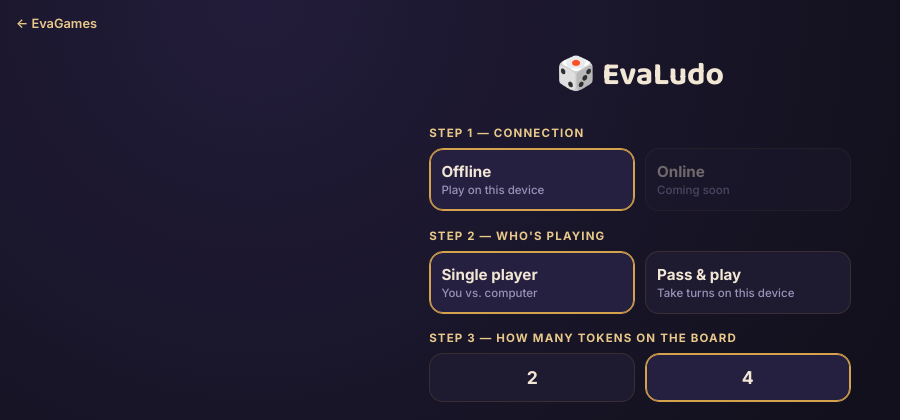
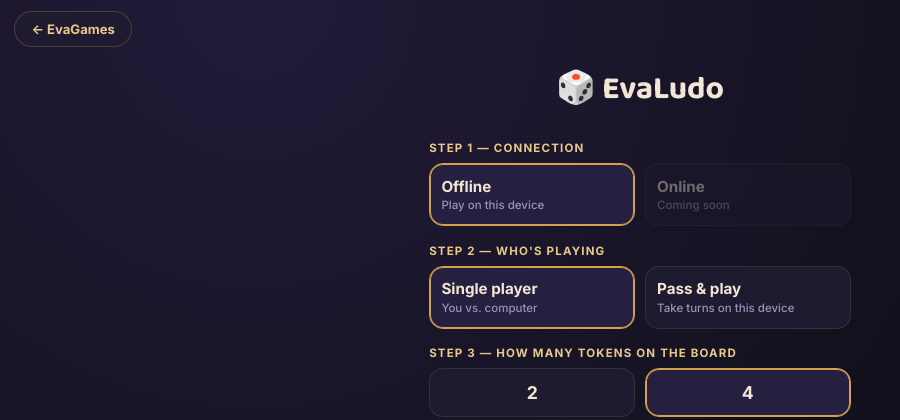
Before and after one commit to Mahabul29/EvaGames, a Flask app: page /games/ludo in a window 1280 px wide. Shown: the top 420 px of the page, without its empty margins (0-900 px from the left). Run offline with Flask 3, Linux system fonts and the light colour scheme.

Commit message:
Update ludo.css

```diff
--- a/static/css/ludo.css
+++ b/static/css/ludo.css
@@ -1,10 +1,28 @@
+.ludo-header{
+  position: sticky;
+  top: 0;
+  z-index: 30;
+  background: linear-gradient(180deg, var(--ink) 70%, transparent);
+  padding: .3rem 0 .2rem;
+}
 .back-link{
-  display:inline-block;
-  margin: 1rem 0 0 1rem;
-  font-size: .8rem;
+  display: inline-flex;
+  align-items: center;
+  gap: .3rem;
+  margin: .7rem 0 0 .9rem;
+  padding: .55rem 1rem;
+  font-size: .82rem;
   color: var(--gold-soft);
-  font-weight: 600;
+  font-weight: 700;
+  background: var(--panel);
+  border: 1.5px solid rgba(212,162,76,.25);
+  border-radius: 999px;
+  position: relative;
+  z-index: 30;
+  pointer-events: auto;
+  -webkit-tap-highlight-color: transparent;
 }
+.back-link:active{ transform: scale(.95); }
 
 /* ===== Setup ===== */
 .setup-view{
```
Also changed, not shown: other parts of static/css/ludo.css (+49 -1 lines).
